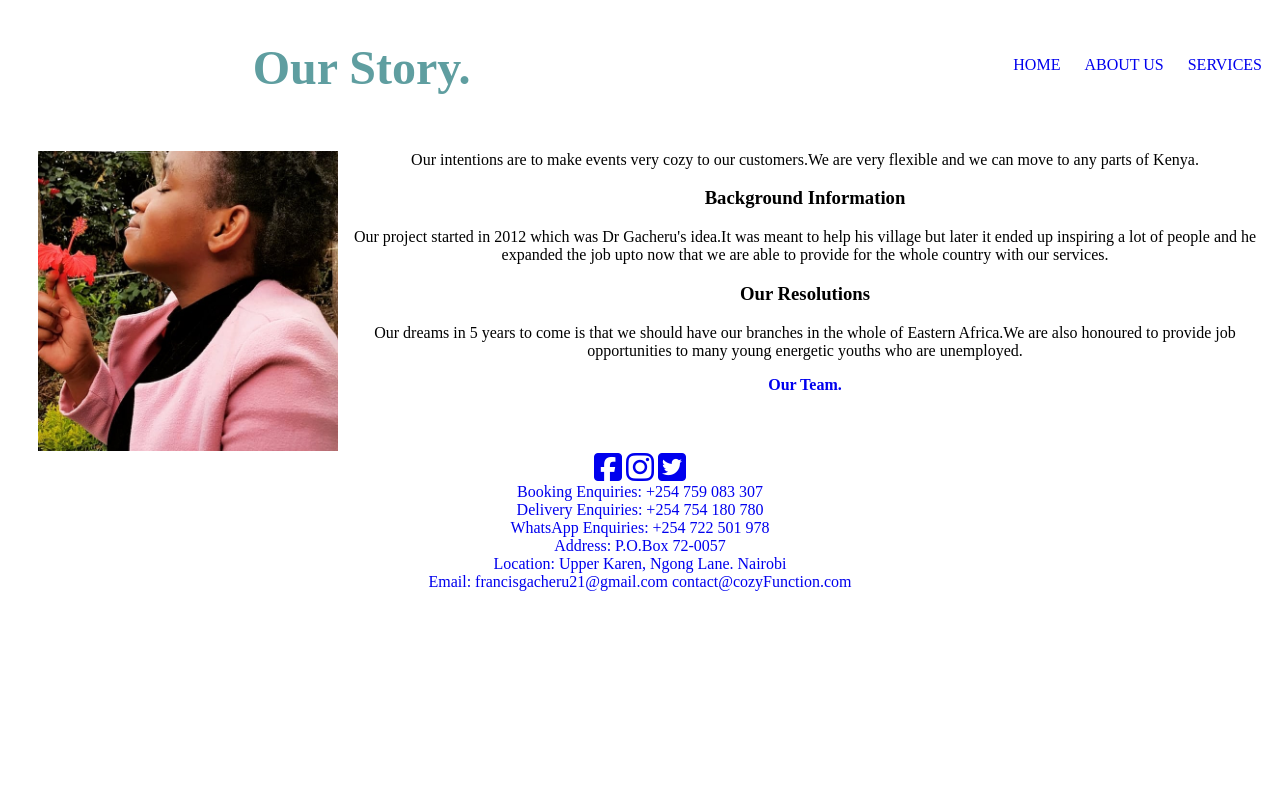
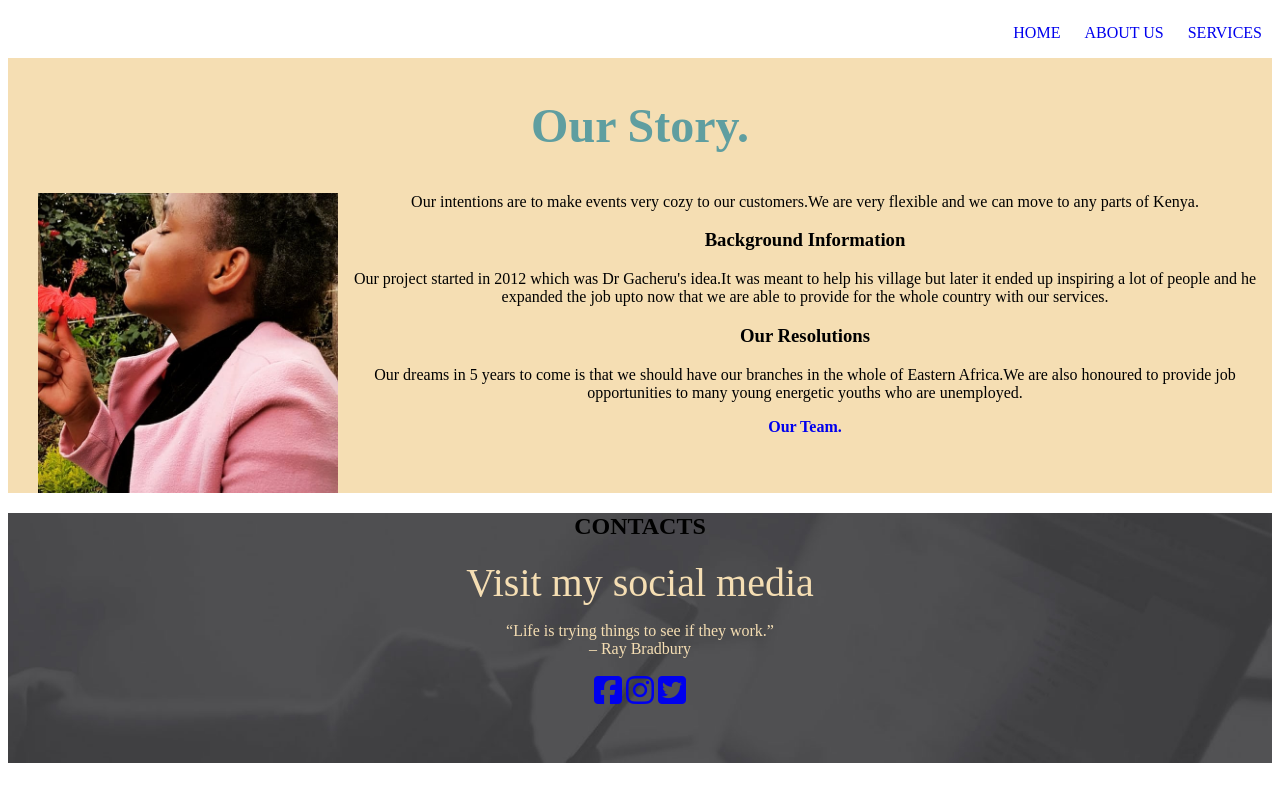
Before and after one commit to FGacheru/Cozy-Function, a plain HTML site: page aboutUs.html in a window 1280 px wide. Drawn offline with Linux system fonts and the light colour scheme.

Commit message:
modified the project

```diff
--- a/aboutUs.html
+++ b/aboutUs.html
@@ -11,6 +11,7 @@
 
 <body>
     <div id="nav">
+        <div id="navbar">
         <nav>
             <ul>
                 <li><a href="index.html">Home</a></li>
@@ -18,12 +19,11 @@
                 <li><a href="services.html">Services</a></li>
             </ul>
         </nav>
+    </div>
 
     </div>
-    <div class="story">
-        <h2>Our Story.</h2>
-    </div>
     <div id="aboutUs">
+       <span class="story"> <h2>Our Story.</h2></span>
         <!-- <h3>
             Our Resolutions.
         </h3> -->
@@ -42,28 +42,20 @@
 
 </body>
 <footer>
+    <div id="contacts">
+        <h2><span id="hd3">CONTACTS</span></h2>
+        <p><span id="last">Visit my social media</span></p>
+        <p><span id="final">“Life is trying things to see if they work.”<br>
+                <span id="ray">– Ray Bradbury</span> </span>
+        </p>
+        <div id="social">
+            <a href="https://www.facebook.com/"><i class="fab fa-facebook-square fa-2x"></i>
 
-    <div id="social">
-        <a href="https://www.facebook.com/"><i class="fab fa-facebook-square fa-2x" ></i>
+                <a href="https://www.instagram.com/"><i class="fab fa-instagram fa-2x"></i>
 
-        <a href="https://www.instagram.com/"><i class="fab fa-instagram fa-2x" ></i>
+                    <a href="https://twitter.com/home"><i class="fab fa-twitter-square fa-2x"></i>
+        </div>
 
-        <a href="https://twitter.com/home"><i class="fab fa-twitter-square fa-2x" ></i>
-
-        </div>
-        <div id="address">Booking Enquiries: +254 759 083 307<br>
-
-
-            Delivery Enquiries: +254 754 180 780<br>
-
-
-            WhatsApp Enquiries: +254 722 501 978<br>
-
-            Address: P.O.Box 72-0057<br>
-
-            Location: Upper Karen, Ngong Lane. Nairobi<br>
-
-            Email: francisgacheru21@gmail.com contact@cozyFunction.com<br></div>
+    </div>
 </footer>
-
 </html>
--- a/css/styles.css
+++ b/css/styles.css
@@ -1,10 +1,10 @@
  .home {
-     background-image: url('../images/orangetent.jpg');
+     background-image: url("../images/final2.jpg");
      background-repeat: no-repeat;
      height: 100vh;
-     background-size: auto;
+     background-size: cover;
      margin-block: 8px;
-     /* background-color: yellowgreen; */
+     background-color: wheat;
      text-align:center;
  }
 
@@ -25,7 +25,12 @@
      list-style-type: none;
      display: flex;
      float: right;
+
  }
+ /* #navbar{
+    background-color: whitesmoke;
+     background-size: cover;
+ } */
 
  nav>ul>li {
      margin-right: 0;
@@ -60,6 +65,7 @@
     bottom: 40vh;
     display: inline-block;
     align-items: center;
+    background-color: wheat;
 }
 .story{
     text-align: center;
@@ -90,11 +96,25 @@
         left: 50%;
         right: 50%;
     }
-    /* #offers>ul>li {
-        text-align: center;
-        left:30%;
-        right: 60%;
-    } */
 ul{
     padding-left: 18em;
 }
+#contacts{
+    background-image: url(../images/contacts.jpg);
+    background-size: cover;
+    background-repeat: no-repeat;
+    height: 250px;
+}
+#social{
+    text-align: center;
+    left: 300px;
+    right: 300px;
+}
+
+#last{
+    font-size: 40px;
+    color: wheat;
+}
+#final{
+    color: wheat;
+}
```
Also changed, not shown: index.html (+18 -19 lines), services.html (+11 -16 lines), images/contacts.jpg (added), images/final.jpg (added), images/final2.jpg (added).
